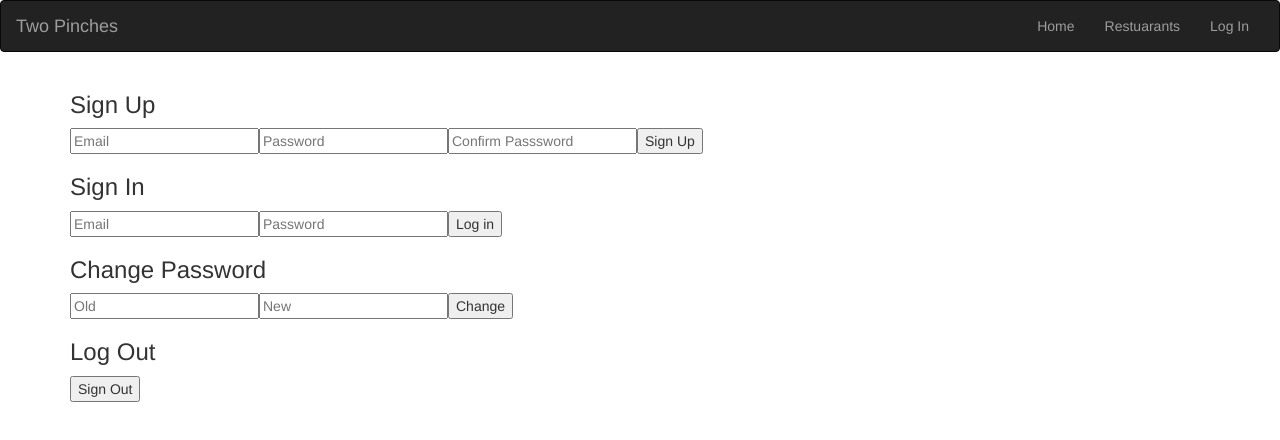
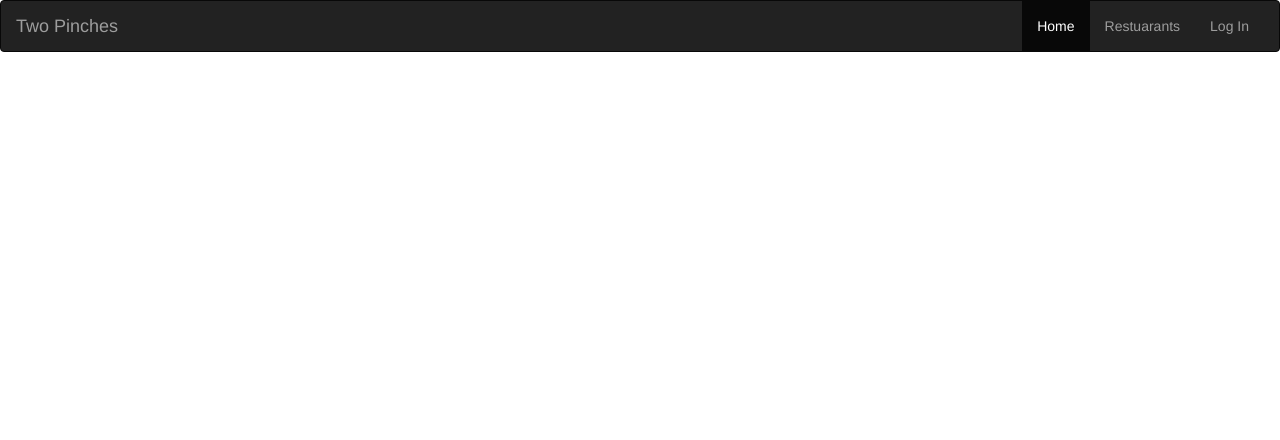
Before and after one commit to jeffkeilman/two-pinches-client, an Angular app: page / in a window 1280 px wide. Shown: the top 440 px of the page. Built offline with nearby package versions, Linux system fonts and the light colour scheme.

Commit message:
Add navbar active handling and login/logout
- Add proper classes to handle the display of the active navbar component
- Add observable to watch whether or not there is a logged in user
- Dynamically display login/logout based on value of observable

```diff
--- a/src/app/app.component.html
+++ b/src/app/app.component.html
@@ -2,4 +2,4 @@
 <div style="container-fluid">
   <nav><app-navbar></app-navbar></nav>
 </div>
-<app-login></app-login>
+<router-outlet></router-outlet>
--- a/src/app/app.module.ts
+++ b/src/app/app.module.ts
@@ -2,6 +2,7 @@ import { BrowserModule } from '@angular/platform-browser';
 import { FormsModule } from '@angular/forms';
 import { NgModule } from '@angular/core';
 import { HttpModule } from '@angular/http';
+import { AppRoutingModule } from './app-routing.module';
 
 import { AppComponent } from './app.component';
 import { LoginComponent } from './login/login.component';
@@ -17,7 +18,8 @@ import { NavbarComponent } from './navbar/navbar.component'
   imports: [
     BrowserModule,
     FormsModule,
-    HttpModule
+    HttpModule,
+    AppRoutingModule
   ],
   providers: [AuthService],
   bootstrap: [AppComponent]
--- a/src/app/navbar/navbar.component.html
+++ b/src/app/navbar/navbar.component.html
@@ -5,10 +5,11 @@
     </div>
     <ul class="nav navbar-nav pull-right">
       <!--TODO: Change to routerLinks-->
-      <li [ngClass]="{active: isActive('/')}"><a href="/">Home</a></li>
-      <li [ngClass]="{active: isActive('/restuarants')}"><a href="/restuarants">Restuarants</a></li>
-      <li *ngIf="!isLoggedIn" [ngClass]="{active: isActive('/login')}"><a href="/login">Log In</a></li>
-      <li *ngIf="isLoggedIn"><a href="/">Log Out</a></li>
+      <li routerLinkActive="active" [routerLinkActiveOptions]="{exact: true}"><a routerLink="/">Home</a></li>
+      <li routerLinkActive="active" [routerLinkActiveOptions]="{exact: true}"><a routerLink="/restuarants">Restuarants</a></li>
+      <li *ngIf="!isLoggedIn" routerLinkActive="active" [routerLinkActiveOptions]="{exact: true}"><a routerLink="/login">Log In</a></li>
+      <!--Need to fire off function to logout/navigate-->
+      <li *ngIf="isLoggedIn"><a routerLink="/">Log Out</a></li>
     </ul>
   </div>
 </nav>
--- a/src/app/navbar/navbar.component.ts
+++ b/src/app/navbar/navbar.component.ts
@@ -1,6 +1,9 @@
 import { Component, OnInit } from '@angular/core';
 
 import { AuthService } from '../services/auth/auth.service';
+
+import { Observable } from 'rxjs/Observable';
+import { Subscription } from 'rxjs/Subscription';
 
 @Component({
   selector: 'app-navbar',
@@ -10,17 +13,15 @@ import { AuthService } from '../services/auth/auth.service';
 export class NavbarComponent implements OnInit {
 
   isLoggedIn: boolean;
-
-  isActive(arg) {
-    console.log(arg);
-  }
+  subscription: Subscription;
 
   constructor(
     private authService: AuthService
   ) { }
 
   ngOnInit() {
-    this.isLoggedIn = this.authService.getLoggedIn();
+    this.subscription = this.authService.isLoggedIn
+      .subscribe(isLoggedIn => this.isLoggedIn = isLoggedIn);
   }
 
 }
--- a/src/app/services/auth/auth.service.ts
+++ b/src/app/services/auth/auth.service.ts
@@ -3,6 +3,7 @@ import { Observable } from 'rxjs/Observable';
 import { of } from 'rxjs/observable/of';
 import { Http } from '@angular/http';
 import 'rxjs/add/operator/toPromise';
+import { BehaviorSubject } from 'rxjs/BehaviorSubject';
 
 import { environment } from '../../../environments/environment';
 
@@ -10,7 +11,11 @@ import { environment } from '../../../environments/environment';
 export class AuthService {
   user: any;
 
-  isLoggedIn: boolean = false;
+  private loggedIn = new BehaviorSubject<boolean>(false);
+
+  get isLoggedIn() {
+   return this.loggedIn.asObservable();
+  }
 
   constructor(
     private http: Http
@@ -18,10 +23,6 @@ export class AuthService {
 
   getUserToken() {
     return this.user.token
-  }
-
-  getLoggedIn() {
-    return this.isLoggedIn;
   }
 
   signIn(email: string, password: string) {
@@ -39,7 +40,7 @@ export class AuthService {
         // Save the response to user
         response => {
           this.user = JSON.parse(response['_body']).user
-          this.isLoggedIn = true;
+          this.loggedIn.next(true);
         },
         err => console.log(err)
       )
@@ -78,7 +79,7 @@ export class AuthService {
         // Remove the logged in user.
         data => {
           this.user = null;
-          this.isLoggedIn = false;
+          this.loggedIn.next(false);
         },
         err => console.log(err)
       )
```
Also changed, not shown: src/app/app-routing.module.ts (added, +17 -0 lines).
